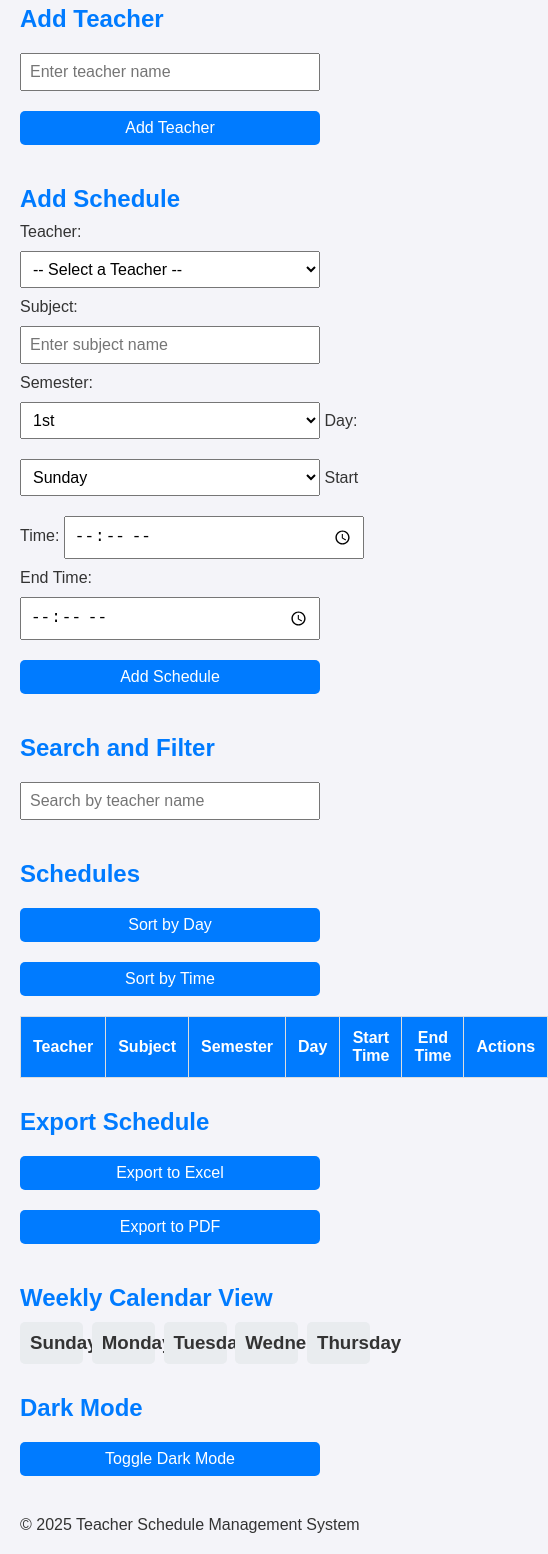
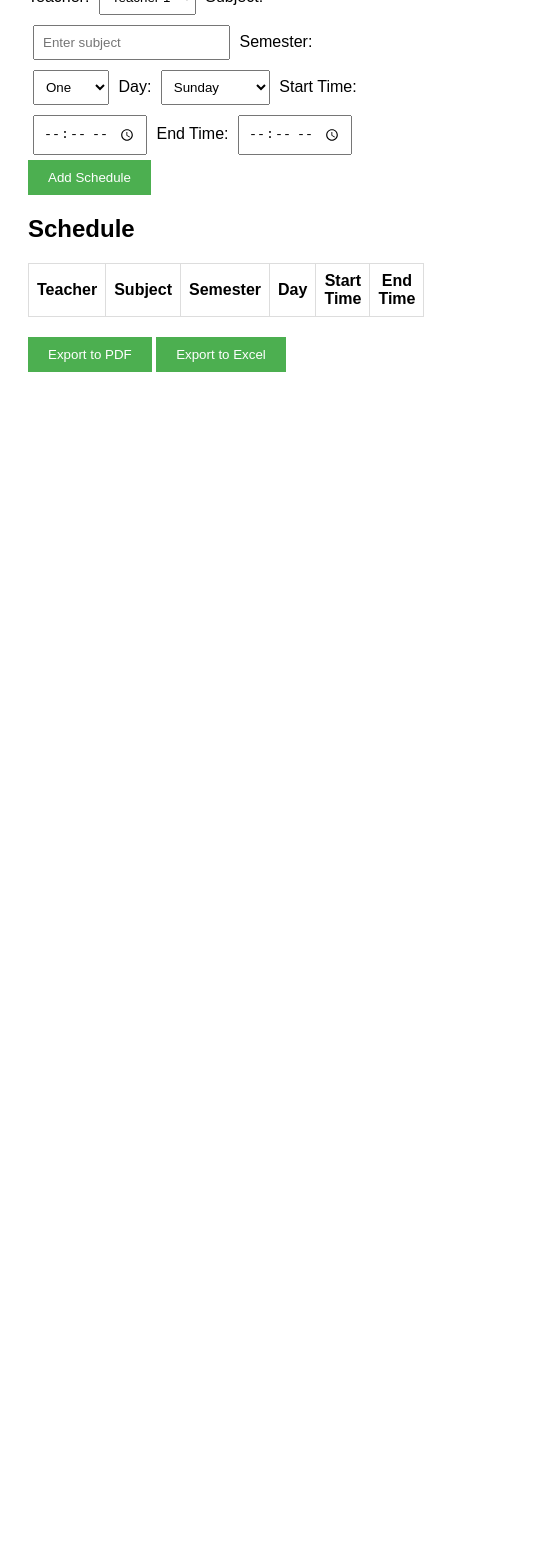
Before and after one commit to zu38/project, a plain HTML site: page index.html in a window 390 px wide. Shown: the part 170-1724 px from the top of the page, 548 px wide, since content can reach past the window. After the commit the page ends 844 px from the top, so only its background shows below. Drawn offline with nearby package versions, Linux system fonts and the light colour scheme.

Commit message:
Update index.html

```diff
--- a/index.html
+++ b/index.html
@@ -5,184 +5,97 @@
     <meta charset="UTF-8">
     <meta name="viewport" content="width=device-width, initial-scale=1.0">
     <title>Schedule Management System</title>
-    <!-- External Libraries for Export to Excel and PDF -->
+    <!-- External libraries for export to PDF and Excel -->
     <script src="https://cdnjs.cloudflare.com/ajax/libs/xlsx/0.18.5/xlsx.full.min.js"></script>
     <script src="https://cdnjs.cloudflare.com/ajax/libs/jspdf/2.5.1/jspdf.umd.min.js"></script>
     <script src="https://cdnjs.cloudflare.com/ajax/libs/jspdf-autotable/3.5.25/jspdf.plugin.autotable.min.js"></script>
 
     <style>
-        /* Basic Reset and Layout */
-        * {
-            margin: 0;
-            padding: 0;
-            box-sizing: border-box;
-        }
-
         body {
             font-family: Arial, sans-serif;
-            background-color: #f4f4f9;
-            color: #333;
             padding: 20px;
-            transition: background-color 0.3s, color 0.3s;
-        }
-
-        header {
-            text-align: center;
-            margin-bottom: 20px;
         }
 
         h1 {
-            font-size: 2.5rem;
-            color: #007bff;
-        }
-
-        main {
-            max-width: 900px;
-            margin: 0 auto;
-        }
-
-        section {
-            margin-bottom: 30px;
-        }
-
-        section h2 {
-            margin-bottom: 10px;
-            font-size: 1.5rem;
-            color: #007bff;
-        }
-
-        input,
-        select,
-        button {
-            font-size: 1rem;
-            padding: 8px;
-            margin: 10px 0;
-            width: 100%;
-            max-width: 300px;
-            display: inline-block;
-        }
-
-        button {
-            cursor: pointer;
-            background-color: #007bff;
-            color: white;
-            border: none;
-            border-radius: 5px;
-            transition: background-color 0.3s;
-        }
-
-        button:hover {
-            background-color: #0056b3;
+            text-align: center;
         }
 
         table {
             width: 100%;
             border-collapse: collapse;
-            margin-top: 10px;
+            margin-bottom: 20px;
         }
 
-        table th,
-        table td {
-            padding: 12px;
-            text-align: center;
+        table, th, td {
             border: 1px solid #ddd;
         }
 
-        table th {
-            background-color: #007bff;
-            color: white;
+        th, td {
+            padding: 8px;
+            text-align: center;
         }
 
-        table button {
-            margin: 0 5px;
-            padding: 5px;
-            font-size: 0.9rem;
+        .form-container {
+            margin-bottom: 20px;
+        }
+
+        .form-container select,
+        .form-container input {
+            margin: 5px;
+            padding: 8px;
+        }
+
+        .btn {
+            padding: 10px 20px;
+            background-color: #4CAF50;
+            color: white;
+            border: none;
             cursor: pointer;
         }
 
-        table button:hover {
-            opacity: 0.8;
+        .btn:hover {
+            background-color: #45a049;
         }
 
-        #calendarView {
-            display: flex;
-            justify-content: space-between;
-            margin-top: 10px;
-        }
-
-        .calendar-day {
-            background: #e9ecef;
-            padding: 10px;
-            width: 18%;
-            text-align: center;
-            border-radius: 5px;
-        }
-
-        .calendar-day div {
-            margin: 5px 0;
-            background: #d4edda;
-            padding: 5px;
-            border-radius: 5px;
-            font-size: 0.9rem;
-        }
-
-        /* Dark Mode */
-        .dark-mode {
-            background-color: #333;
-            color: #f4f4f9;
-        }
-
-        .dark-mode button {
-            background-color: #444;
-        }
-
-        .dark-mode button:hover {
-            background-color: #222;
+        .error {
+            color: red;
+            font-size: 14px;
         }
     </style>
-
 </head>
 
 <body>
-    <header>
-        <h1>Teacher Schedule Management System</h1>
-    </header>
 
-    <main>
-        <section>
-            <h2>Add Teacher</h2>
-            <input type="text" id="teacherName" placeholder="Enter teacher name">
-            <button onclick="addTeacher()">Add Teacher</button>
-        </section>
+    <h1>Schedule Management System</h1>
 
-        <section>
-            <h2>Add Schedule</h2>
-            <form>
+    <div class="form-container">
         <label for="teacherSelect">Teacher:</label>
-                <select id="teacherSelect"></select>
+        <select id="teacherSelect">
+            <!-- Teacher options should be populated here -->
+        </select>
 
         <label for="subject">Subject:</label>
-                <input type="text" id="subject" placeholder="Enter subject name">
+        <input type="text" id="subject" placeholder="Enter subject">
 
         <label for="semester">Semester:</label>
         <select id="semester">
-                    <option value="1">1st</option>
-                    <option value="2">2nd</option>
-                    <option value="3">3rd</option>
-                    <option value="4">4th</option>
-                    <option value="5">5th</option>
-                    <option value="6">6th</option>
-                    <option value="7">7th</option>
-                    <option value="8">8th</option>
+            <option value="1">One</option>
+            <option value="2">Two</option>
+            <option value="3">Three</option>
+            <option value="4">Four</option>
+            <option value="5">Five</option>
+            <option value="6">Six</option>
+            <option value="7">Seven</option>
+            <option value="8">Eight</option>
         </select>
 
         <label for="day">Day:</label>
         <select id="day">
-                    <option value="Sunday">Sunday</option>
-                    <option value="Monday">Monday</option>
-                    <option value="Tuesday">Tuesday</option>
-                    <option value="Wednesday">Wednesday</option>
-                    <option value="Thursday">Thursday</option>
+            <option value="sunday">Sunday</option>
+            <option value="monday">Monday</option>
+            <option value="tuesday">Tuesday</option>
+            <option value="wednesday">Wednesday</option>
+            <option value="thursday">Thursday</option>
         </select>
 
         <label for="startTime">Start Time:</label>
@@ -191,19 +104,10 @@
         <label for="endTime">End Time:</label>
         <input type="time" id="endTime">
 
-                <button type="button" onclick="addSchedule()">Add Schedule</button>
-            </form>
-        </section>
+        <button class="btn" onclick="addSchedule()">Add Schedule</button>
+    </div>
 
-        <section>
-            <h2>Search and Filter</h2>
-            <input type="text" id="searchTeacher" placeholder="Search by teacher name" onkeyup="filterSchedules()">
-        </section>
-
-        <section>
-            <h2>Schedules</h2>
-            <button onclick="sortSchedulesByDay()">Sort by Day</button>
-            <button onclick="sortSchedulesByTime()">Sort by Time</button>
+    <h2>Schedule</h2>
     <table id="scheduleTable">
         <thead>
             <tr>
@@ -213,70 +117,88 @@
                 <th>Day</th>
                 <th>Start Time</th>
                 <th>End Time</th>
-                        <th>Actions</th>
             </tr>
         </thead>
-                <tbody></tbody>
+        <tbody>
+            <!-- Schedules will be displayed here -->
+        </tbody>
     </table>
-        </section>
 
-        <section>
-            <h2>Export Schedule</h2>
-            <button onclick="exportToExcel()">Export to Excel</button>
-            <button onclick="exportToPDF()">Export to PDF</button>
-        </section>
-
-        <section>
-            <h2>Weekly Calendar View</h2>
-            <div id="calendarView"></div>
-        </section>
-
-        <section>
-            <h2>Dark Mode</h2>
-            <button onclick="toggleDarkMode()">Toggle Dark Mode</button>
-        </section>
-    </main>
-
-    <footer>
-        <p>&copy; 2025 Teacher Schedule Management System</p>
-    </footer>
+    <button class="btn" onclick="exportToPDF()">Export to PDF</button>
+    <button class="btn" onclick="exportToExcel()">Export to Excel</button>
 
     <script>
-        let teachers = JSON.parse(localStorage.getItem('teachers')) || [];
+        let teachers = JSON.parse(localStorage.getItem('teachers')) || ['Teacher 1', 'Teacher 2', 'Teacher 3']; // Example teachers
         let schedules = JSON.parse(localStorage.getItem('schedules')) || [];
 
+        // Function to populate teacher select options
+        function populateTeachers() {
+            const teacherSelect = document.getElementById('teacherSelect');
+            teachers.forEach((teacher, index) => {
+                const option = document.createElement('option');
+                option.value = index;
+                option.textContent = teacher;
+                teacherSelect.appendChild(option);
+            });
+        }
+
+        // Display the schedules in the table
+        function displaySchedules() {
+            const scheduleTableBody = document.getElementById('scheduleTable').getElementsByTagName('tbody')[0];
+            scheduleTableBody.innerHTML = '';
+            schedules.forEach(schedule => {
+                const row = document.createElement('tr');
+                row.innerHTML = `
+                    <td>${teachers[schedule.teacherId]}</td>
+                    <td>${schedule.subject}</td>
+                    <td>${schedule.semester}</td>
+                    <td>${schedule.day}</td>
+                    <td>${schedule.startTime}</td>
+                    <td>${schedule.endTime}</td>
+                `;
+                scheduleTableBody.appendChild(row);
+            });
+        }
+
+        // Save data to localStorage
         function saveData() {
             localStorage.setItem('teachers', JSON.stringify(teachers));
             localStorage.setItem('schedules', JSON.stringify(schedules));
         }
 
-        function addTeacher() {
-            const name = document.getElementById('teacherName').value.trim();
-            if (!name) {
-                alert("⚠️ Please enter a teacher's name.");
-                return;
-            }
-            if (teachers.includes(name)) {
-                alert("⚠️ This teacher already exists.");
-                return;
-            }
-            teachers.push(name);
-            saveData();
-            populateTeachers();
-            document.getElementById('teacherName').value = '';
+        // Export to PDF
+        function exportToPDF() {
+            const doc = new jspdf.jsPDF();
+            doc.autoTable({
+                head: [['Teacher', 'Subject', 'Semester', 'Day', 'Start Time', 'End Time']],
+                body: schedules.map(s => [
+                    teachers[s.teacherId],
+                    s.subject,
+                    s.semester,
+                    s.day,
+                    s.startTime,
+                    s.endTime
+                ]),
+            });
+            doc.save('schedule.pdf');
         }
 
-        function populateTeachers() {
-            const select = document.getElementById('teacherSelect');
-            select.innerHTML = '<option value="">-- Select a Teacher --</option>';
-            teachers.forEach((teacher, index) => {
-                const option = document.createElement('option');
-                option.value = index;
-                option.textContent = teacher;
-                select.appendChild(option);
-            });
+        // Export to Excel
+        function exportToExcel() {
+            const wb = XLSX.utils.book_new();
+            const ws = XLSX.utils.json_to_sheet(schedules.map(s => ({
+                Teacher: teachers[s.teacherId],
+                Subject: s.subject,
+                Semester: s.semester,
+                Day: s.day,
+                'Start Time': s.startTime,
+                'End Time': s.endTime
+            })));
+            XLSX.utils.book_append_sheet(wb, ws, 'Schedule');
+            XLSX.writeFile(wb, 'schedule.xlsx');
         }
 
+        // Add schedule to the system
         function addSchedule() {
             const teacherId = document.getElementById('teacherSelect').value;
             const subject = document.getElementById('subject').value.trim();
@@ -295,26 +217,28 @@
                 return;
             }
 
+            // Time and Teacher Overlap Check for Same Semester
             const overlap = schedules.some(s =>
-                s.day.toLowerCase() === day.toLowerCase() &&
-                s.teacherId == teacherId &&
+                s.semester === semester && // Check for the same semester
+                s.day.toLowerCase() === day.toLowerCase() && // Check for the same day
                 (
-                    (startTime >= s.startTime && startTime < s.endTime) ||
-                    (endTime > s.startTime && endTime <= s.endTime) ||
-                    (startTime <= s.startTime && endTime >= s.endTime)
+                    (startTime >= s.startTime && startTime < s.endTime) || // New class starts during an existing class
+                    (endTime > s.startTime && endTime <= s.endTime) || // New class ends during an existing class
+                    (startTime <= s.startTime && endTime >= s.endTime) // New class fully overlaps an existing class
                 )
             );
 
             if (overlap) {
-                alert("❌ Time Overlap! This teacher already has a class at that time.");
+                alert("❌ Time Overlap! Another class is scheduled at the same time for this semester.");
                 return;
             }
 
+            // Add the schedule if no overlap
             schedules.push({ teacherId, subject, semester, day, startTime, endTime });
             saveData();
             displaySchedules();
-            updateCalendarView();
 
+            // Reset form fields
             document.getElementById('teacherSelect').value = '';
             document.getElementById('subject').value = '';
             document.getElementById('semester').value = '';
@@ -323,125 +247,11 @@
             document.getElementById('endTime').value = '';
         }
 
-        function displaySchedules(filteredSchedules = schedules) {
-            const tbody = document.getElementById('scheduleTable').querySelector('tbody');
-            tbody.innerHTML = '';
-            filteredSchedules.forEach((s, index) => {
-                const row = document.createElement('tr');
-                row.innerHTML = `
-                    <td>${teachers[s.teacherId]}</td>
-                    <td>${s.subject}</td>
-                    <td>${s.semester}</td>
-                    <td>${s.day}</td>
-                    <td>${s.startTime}</td>
-                    <td>${s.endTime}</td>
-                    <td>
-                        <button onclick="editSchedule(${index})">✏️ Edit</button>
-                        <button onclick="deleteSchedule(${index})">🗑️ Delete</button>
-                    </td>
-                `;
-                tbody.appendChild(row);
-            });
-        }
-
-        function deleteSchedule(index) {
-            if (confirm("Are you sure you want to delete this schedule?")) {
-                schedules.splice(index, 1);
-                saveData();
-                displaySchedules();
-                updateCalendarView();
-            }
-        }
-
-        function editSchedule(index) {
-            const s = schedules[index];
-            document.getElementById('teacherSelect').value = s.teacherId;
-            document.getElementById('subject').value = s.subject;
-            document.getElementById('semester').value = s.semester;
-            document.getElementById('day').value = s.day;
-            document.getElementById('startTime').value = s.startTime;
-            document.getElementById('endTime').value = s.endTime;
-            schedules.splice(index, 1);
-            saveData();
-            displaySchedules();
-            updateCalendarView();
-        }
-
-        function filterSchedules() {
-            const query = document.getElementById('searchTeacher').value.toLowerCase();
-            const filtered = schedules.filter(s => teachers[s.teacherId].toLowerCase().includes(query));
-            displaySchedules(filtered);
-        }
-
-        function sortSchedulesByDay() {
-            schedules.sort((a, b) => a.day.localeCompare(b.day));
-            saveData();
-            displaySchedules();
-            updateCalendarView();
-        }
-
-        function sortSchedulesByTime() {
-            schedules.sort((a, b) => a.startTime.localeCompare(b.startTime));
-            saveData();
-            displaySchedules();
-            updateCalendarView();
-        }
-
-        function updateCalendarView() {
-            const calendar = document.getElementById('calendarView');
-            const days = ["Sunday", "Monday", "Tuesday", "Wednesday", "Thursday"];
-            calendar.innerHTML = '';
-            days.forEach(day => {
-                const dayBox = document.createElement('div');
-                dayBox.className = 'calendar-day';
-                dayBox.innerHTML = `<h3>${day}</h3>`;
-                schedules.filter(s => s.day === day).forEach(s => {
-                    dayBox.innerHTML += `<div>${teachers[s.teacherId]} - ${s.subject} (${s.startTime} - ${s.endTime})</div>`;
-                });
-                calendar.appendChild(dayBox);
-            });
-        }
-
-        function toggleDarkMode() {
-            document.body.classList.toggle('dark-mode');
-        }
-
-        function exportToExcel() {
-            const ws = XLSX.utils.json_to_sheet(schedules.map(s => ({
-                Teacher: teachers[s.teacherId],
-                Subject: s.subject,
-                Semester: s.semester,
-                Day: s.day,
-                StartTime: s.startTime,
-                EndTime: s.endTime
-            })));
-            const wb = XLSX.utils.book_new();
-            XLSX.utils.book_append_sheet(wb, ws, "Schedule");
-            XLSX.writeFile(wb, "schedule.xlsx");
-        }
-
-        function exportToPDF() {
-            const { jsPDF } = window.jspdf;
-            const doc = new jsPDF();
-            doc.autoTable({
-                head: [['Teacher', 'Subject', 'Semester', 'Day', 'Start Time', 'End Time']],
-                body: schedules.map(s => [
-                    teachers[s.teacherId],
-                    s.subject,
-                    s.semester,
-                    s.day,
-                    s.startTime,
-                    s.endTime
-                ]),
-            });
-            doc.save('schedule.pdf');
-        }
-
-        // Initialize
+        // Initialize the page
         populateTeachers();
         displaySchedules();
-        updateCalendarView();
     </script>
+
 </body>
 
 </html>
```
Lines whose indentation alone changed are shown as unchanged.
